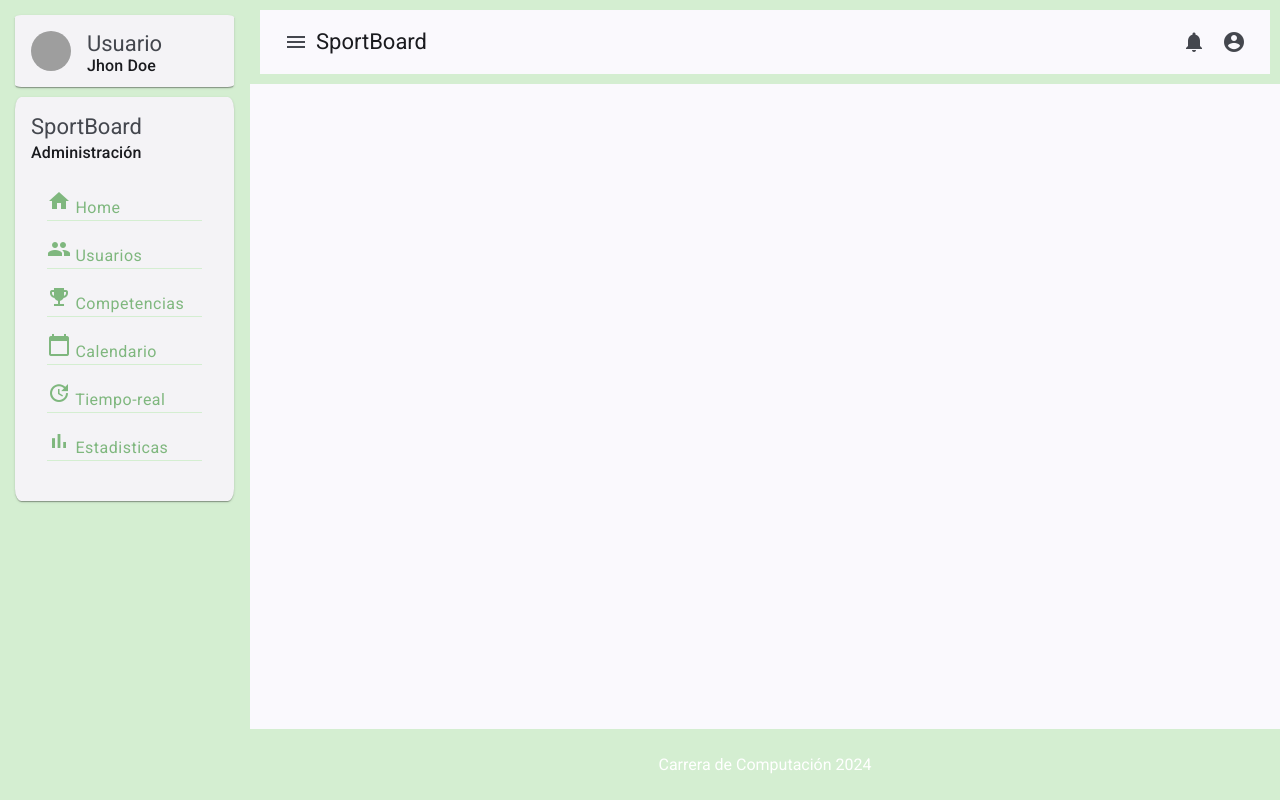
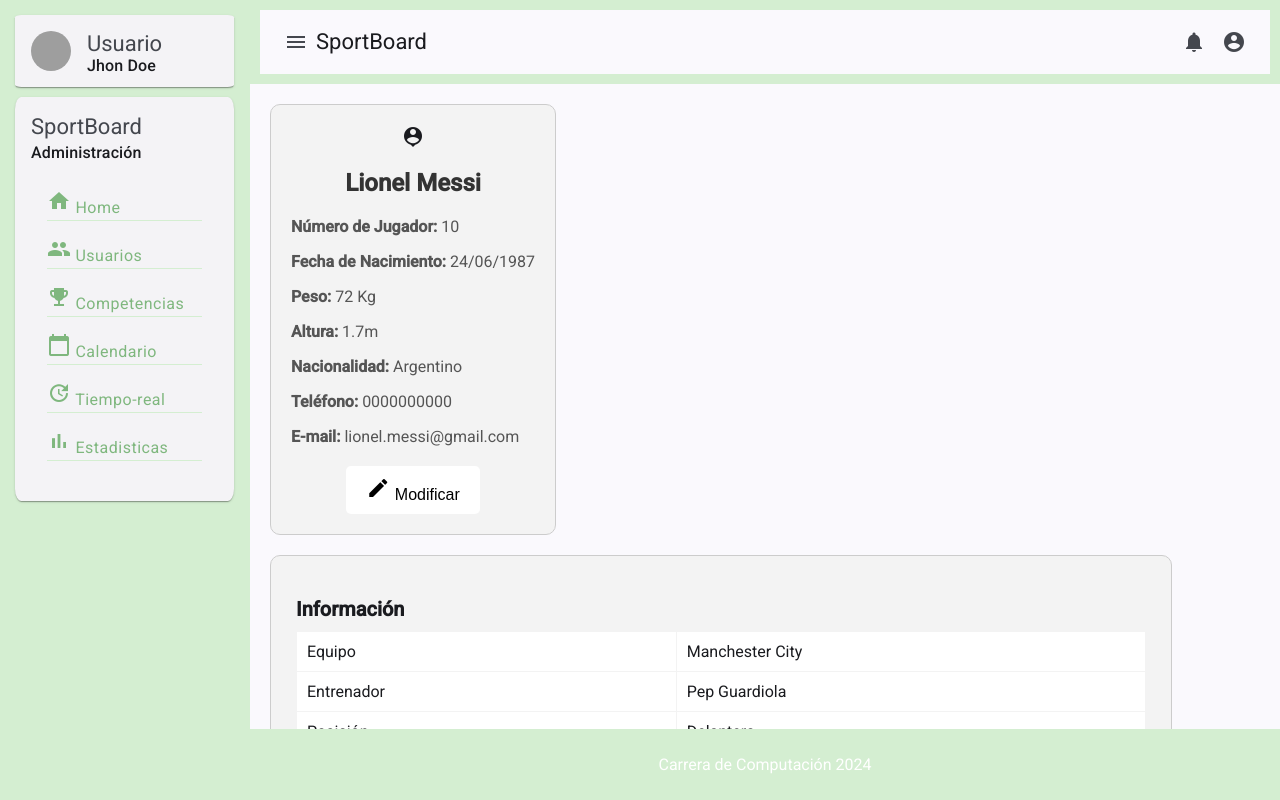
Before and after one commit to geovannyIsma/SportBoard_Competencias, an Angular app in the folder frontend/frontend/: page /competencias/perfil-jugador in a window 1280 px wide. Before the commit this address led to /. Built offline with nearby package versions, Linux system fonts and the light colour scheme; grey boxes are pictures that could not be loaded.

Commit message:
Correcciones Componente Perfil Jugador

```diff
--- a/frontend/frontend/src/app/competencias/competencias-routing.module.ts
+++ b/frontend/frontend/src/app/competencias/competencias-routing.module.ts
@@ -1,7 +1,19 @@
 import { NgModule } from '@angular/core';
 import { RouterModule, Routes } from '@angular/router';
+//Importe del componente
+import { PerfilJugadorComponent } from '../competencias/perfil-jugador/perfil-jugador.component';
 
-const routes: Routes = [];
+const routes: Routes = [
+  {
+    path: '',
+    redirectTo: 'perfil-jugador',  // Redirige automáticamente al componente Perfil Jugador
+    pathMatch: 'full'
+  },
+  {
+    path: 'perfil-jugador',
+    component: PerfilJugadorComponent //Ruta del componente
+  }
+];
 
 @NgModule({
   imports: [RouterModule.forChild(routes)],
--- a/frontend/frontend/src/app/competencias/competencias.module.ts
+++ b/frontend/frontend/src/app/competencias/competencias.module.ts
@@ -2,13 +2,16 @@ import { NgModule } from '@angular/core';
 import { CommonModule } from '@angular/common';
 
 import { CompetenciasRoutingModule } from './competencias-routing.module';
+import { PerfilJugadorComponent } from '../competencias/perfil-jugador/perfil-jugador.component';
+import { MatIconModule } from '@angular/material/icon';
 
 
 @NgModule({
   declarations: [],
   imports: [
     CommonModule,
-    CompetenciasRoutingModule
+    CompetenciasRoutingModule,
+    MatIconModule
   ]
 })
 export class CompetenciasModule { }
--- /dev/null
+++ b/frontend/frontend/src/app/competencias/perfil-jugador/perfil-jugador.component.html
@@ -0,0 +1,77 @@
+<div class="contenedor-principal">
+    <div class="perfil-jugador">
+      <div class="icon-container">
+        <mat-icon> person_pin</mat-icon>
+      </div>
+
+        <h2>{{ PerfilJugador.Nombre }}</h2>
+        <p>
+            <strong>Número de Jugador:</strong> {{ PerfilJugador.NumJugador }}
+        </p>
+        <p>
+            <strong>Fecha de Nacimiento:</strong>
+            {{ PerfilJugador.FechaNacimiento }}
+        </p>
+        <p><strong>Peso:</strong> {{ PerfilJugador.Peso }}</p>
+        <p><strong>Altura:</strong> {{ PerfilJugador.Altura }}</p>
+        <p><strong>Nacionalidad:</strong> {{ PerfilJugador.Nacionalidad }}</p>
+        <p><strong>Teléfono:</strong> {{ PerfilJugador.Telefono }}</p>
+        <p><strong>E-mail:</strong> {{ PerfilJugador.Email }}</p>
+        <div class="button-container">
+            <button (click)="onClickB1()">
+                <mat-icon>edit</mat-icon>
+                <span> Modificar</span>
+            </button>
+        </div>
+    </div>
+
+    <div class="container-informacion">
+        <h2 class="texto-miinfo">Información</h2>
+        <table>
+            <tbody>
+                <tr>
+                    <td>Equipo</td>
+                    <td>{{ PerfilInformacion.Equipo }}</td>
+                </tr>
+                <tr>
+                    <td>Entrenador</td>
+                    <td>{{ PerfilInformacion.Entrenador }}</td>
+                </tr>
+                <tr>
+                    <td>Posición</td>
+                    <td>{{ PerfilInformacion.Posicion }}</td>
+                </tr>
+                <tr>
+                    <td>Rendimiento</td>
+                    <td>{{ PerfilInformacion.Rendimiento }}</td>
+                </tr>
+            </tbody>
+        </table>
+    </div>
+</div>
+
+<div class="container-estadistica">
+    <h2 class="texto-miinfo">Estadísticas</h2>
+    <div class="button-container-estadistica">
+        <div class="button-row">
+            <button (click)="onClickB2()">
+                <mat-icon>receipt</mat-icon>
+                <span>Estadísticas Detalladas</span>
+            </button>
+            <button (click)="onClickB3()">
+                <mat-icon>calendar_today</mat-icon>
+                <span>Historial Lesiones</span>
+            </button>
+        </div>
+        <div class="button-row">
+            <button (click)="onClickB4()">
+                <mat-icon>event</mat-icon>
+                <span>Historial Clubes</span>
+            </button>
+            <button (click)="onClickB5()">
+                <mat-icon> comment</mat-icon>
+                <span>Historial Entrenamientos</span>
+            </button>
+        </div>
+    </div>
+</div>
--- /dev/null
+++ b/frontend/frontend/src/app/competencias/perfil-jugador/perfil-jugador.component.scss
@@ -0,0 +1,132 @@
+.contenedor-principal {
+    display: flex; /* Activa flexbox */
+    flex-wrap: wrap; /*Ajuste de Elementos en varias lineas */
+    justify-content: space-between; /* Espacio entre los elementos */
+    gap: 20px;
+    max-width: 100%;
+    /*padding: 100px; /* Ancho máximo para el contenedor */
+    box-sizing: border-box;
+}
+
+.icon-container {
+  display: flex;            /* Activa flexbox */
+  align-items: center;       /* Alinea verticalmente el contenido */
+  justify-content: center;   /* Alinea horizontalmente el contenido */
+}
+
+
+.perfil-jugador {
+    border: 1px solid #ccc;
+    padding: 20px;
+    max-width: 300px;
+    background-color: #f3f3f3;
+    border-radius: 10px;
+
+    h2 {
+        color: #333;
+        text-align: center;
+
+    }
+
+    p {
+        font-size: 16px;
+        color: #555;
+    }
+}
+
+.button-container {
+    display: flex; /* Activa flexbox */
+    justify-content: center; /* Centra horizontalmente */
+    margin-top: 20px; /* Espacio superior para separar del contenido anterior */
+
+    button {
+        background-color: #ffffff; /* Color de fondo */
+        color: rgb(0, 0, 0); /* Color del texto */
+        border: none; /* Sin borde */
+        padding: 10px 20px; /* Relleno */
+        border-radius: 5px; /* Bordes redondeados */
+        cursor: pointer; /* Cambia el cursor al pasar sobre el botón */
+        font-size: 16px; /* Tamaño de la fuente */
+    }
+
+    button:hover {
+        background-color: #0056b3; /* Color de fondo al pasar el cursor */
+    }
+}
+
+.texto-miinfo {
+    font-size: 20px;
+    margin-bottom: 10px;
+}
+
+.container-informacion {
+    border: 1px solid #ccc;
+    padding: 25px;
+    max-width: 850px;
+    background-color: #f3f3f3;
+    border-radius: 10px;
+    margin-right: 0px;
+}
+
+table {
+    width: 850px; /* Ancho de la tabla */
+    border-collapse: collapse; /* Colapsa bordes */
+}
+
+th,
+td {
+    border: 1px solid #f3f3f3; /* Bordes de celdas */
+    padding: 10px; /* Espaciado dentro de las celdas */
+    text-align: left; /* Alineación del texto */
+}
+
+th,
+tr {
+    background-color: #ffffff; /* Color de fondo para el encabezado */
+}
+
+.texto-negrita {
+    font-weight: bold; /* O también puedes usar 700 */
+}
+
+.container-estadistica {
+    border: 1px solid #ccc;
+    padding: 25px;
+    max-width: 1000px; /* Ancho máximo del contenedor de estadísticas */
+    background-color: #f3f3f3;
+    border-radius: 10px;
+    margin-left: 325px; /* Centra el contenedor en la página con márgenes automáticos */
+    margin-right: 0px;
+}
+
+.button-container-estadistica {
+  display: flex; /* Activa flexbox */
+  flex-direction: column; /* Apila los elementos en una columna */
+  align-items: center; /* Centra horizontalmente */
+  margin-top: 20px; /* Espacio superior para separar del contenido anterior */
+}
+
+.button-row {
+  display: flex; /* Activa flexbox para las filas */
+  justify-content: center; /* Centra los botones en cada fila */
+  margin: 10px 0; /* Margen entre las filas de botones */
+}
+
+.button-row button {
+  background-color: #8CE2AD; /* Color de fondo */
+  color: rgb(0, 0, 0); /* Color del texto */
+  border: none; /* Sin borde */
+  padding: 10px; /* Relleno */
+  border-radius: 5px; /* Bordes redondeados */
+  cursor: pointer; /* Cambia el cursor al pasar sobre el botón */
+  font-size: 16px; /* Tamaño de la fuente */
+  margin: 0 5px; /* Margen entre botones */
+  flex-grow: 1; /* Permite que los botones crezcan para ocupar espacio igual */
+  min-width: 420px; /* Ancho mínimo para los botones */
+  text-align: left;
+  padding-left: 125px;
+}
+
+.button-row button:hover {
+  background-color: #0056b3; /* Color de fondo al pasar el cursor */
+}
--- /dev/null
+++ b/frontend/frontend/src/app/competencias/perfil-jugador/perfil-jugador.component.ts
@@ -0,0 +1,56 @@
+import { Component } from '@angular/core';
+import { MatIconModule } from '@angular/material/icon';
+
+@Component({
+  selector: 'app-perfil-jugador',
+  standalone: true,
+  imports: [
+    MatIconModule
+  ],
+  templateUrl: './perfil-jugador.component.html',
+  styleUrl: './perfil-jugador.component.scss'
+})
+
+export class PerfilJugadorComponent {
+
+  PerfilJugador = {
+    Nombre: 'Lionel Messi',
+    NumJugador: '10',
+    FechaNacimiento: '24/06/1987',
+    Peso: '72 Kg',
+    Altura: '1.7m',
+    Nacionalidad: 'Argentino',
+    Telefono: '0000000000',
+    Email: 'lionel.messi@gmail.com'
+
+  };
+
+  PerfilInformacion = {
+    Equipo: 'Manchester City',
+    Entrenador: 'Pep Guardiola',
+    Posicion: 'Delantero',
+    Rendimiento: '10 Estrellas'
+  }
+
+  onClickB1() {
+    alert('Ha hecho click en modificar');
+
+  }
+  onClickB2() {
+    alert('Ha hecho click en Estadísticas Detalladas');
+
+  }
+  onClickB3() {
+    alert('Ha hecho click en Historial de Lesiones');
+
+  }
+  onClickB4() {
+    alert('Ha hecho click en Historial de Clubes');
+
+  }
+  onClickB5() {
+    alert('Ha hecho click en Historial de Entrenamientos');
+
+  }
+
+}
```
Also changed, not shown: 2 other files (tests, documents, lock files or other folders).
